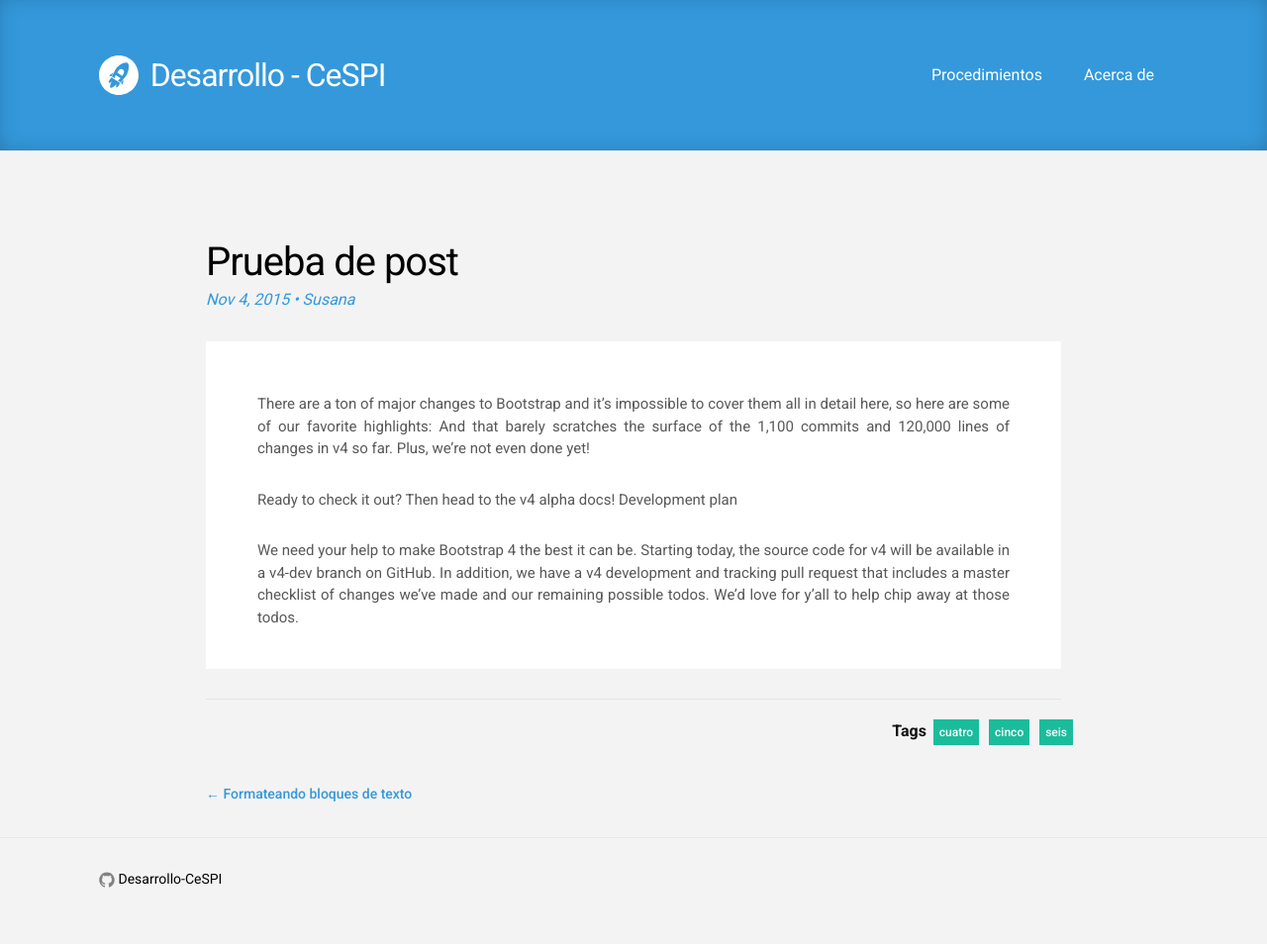
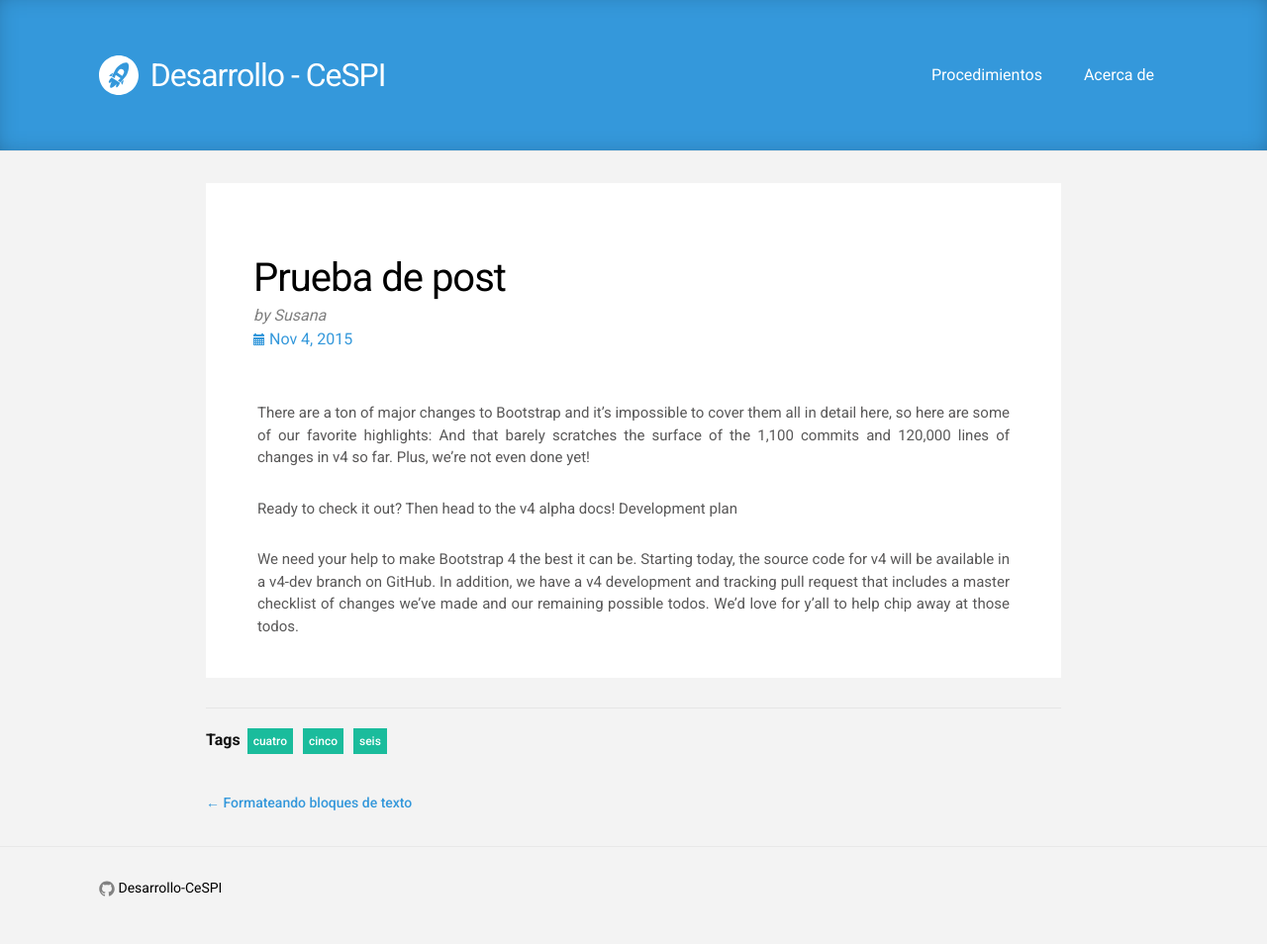
Before and after one commit to Desarrollo-CeSPI/desarrollo-cespi.github.io, a Jekyll site: the page built from _posts/2015-11-04-pruebapost.md, in a window 1280 px wide. Shown: the whole page at 99% size. Built offline with Jekyll 4.4.1, drawn with Linux system fonts in a browser that asks for light colours.

Commit message:
esto de los posts

```diff
--- a/_layouts/post.html
+++ b/_layouts/post.html
@@ -7,7 +7,15 @@ layout: default
     <h1 class="post-title"  itemprop="name headline">{{ page.title }}</h1>
     <div class="row">
       <div class="col-md-12 post-meta-post">
-        <time datetime="{{ page.date | date_to_xmlschema }}" itemprop="datePublished">{{ page.date | date: "%b %-d, %Y" }}</time>{% if page.author %} • <span itemprop="author" itemscope itemtype="http://schema.org/Person"><span itemprop="name">{{ page.author }}</span></span>{% endif %}
+        {% if page.author %}
+        	<span itemprop="author" itemscope itemtype="http://schema.org/Person">
+        	<span itemprop="name" id="author-color"> by {{ page.author }} </span></span>
+        {% endif %}
+        <p>
+	        <time datetime="{{ page.date | date_to_xmlschema }}" itemprop="datePublished">
+	        	<i class="glyphicon glyphicon-calendar"></i> {{ page.date | date: "%b %-d, %Y" }}
+	        </time>
+	      </p>
       </div>
     </div>
   </header>
@@ -17,7 +25,7 @@ layout: default
   <legend></legend>
   <div class="row">
     {% if page.tags %}
-    <div class="tags-style pull-right">
+    <div class="col-md-12 tags-style pull-right">
       <p><strong>Tags</strong>
         {% for tag in page.tags %}
           <a href="/tags/{{ tag }}.html" title="View posts tagged with &quot;{{ tag }}&quot;">{{ tag }}</a>
--- a/css/main.scss
+++ b/css/main.scss
@@ -175,6 +175,15 @@ pre {
 //   height: 19em;
 //   background-color: #59ADE3;
 // }
+
+.glyphicon-calendar{
+  font-size: 12px;
+}
+
+#author-color{
+  color: grey !important;
+  font-style: italic;
+}
 
 .colum-tags{
   background-color: #D4D4D4;
@@ -474,10 +483,14 @@ pre {
  */
 .post {
   max-width: 80%;
-  margin: 0 auto; }
+  margin: 0 auto;}
 
 .post-header {
-  margin-bottom: 30px; }
+    background-color: white;
+    padding: 2em;
+    padding-left: 3em;
+    margin-bottom: -3em!important;
+    padding-top: 1em;}
 
 .post-title {
   margin-top: 1.5em;
@@ -495,7 +508,7 @@ pre {
   font-size: 16px;
   font-weight: 400;
   margin-top: -9px;
-  font-style: italic;}
+  font-style: normal;}
 
 .post-content {
   background-color: white;
```
